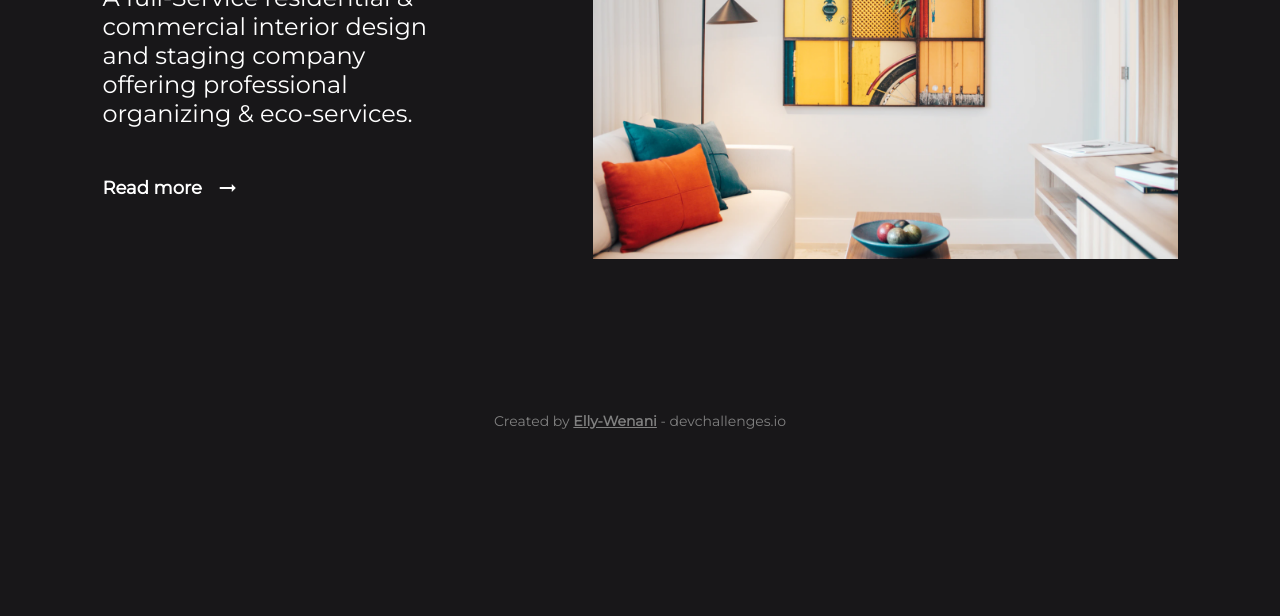
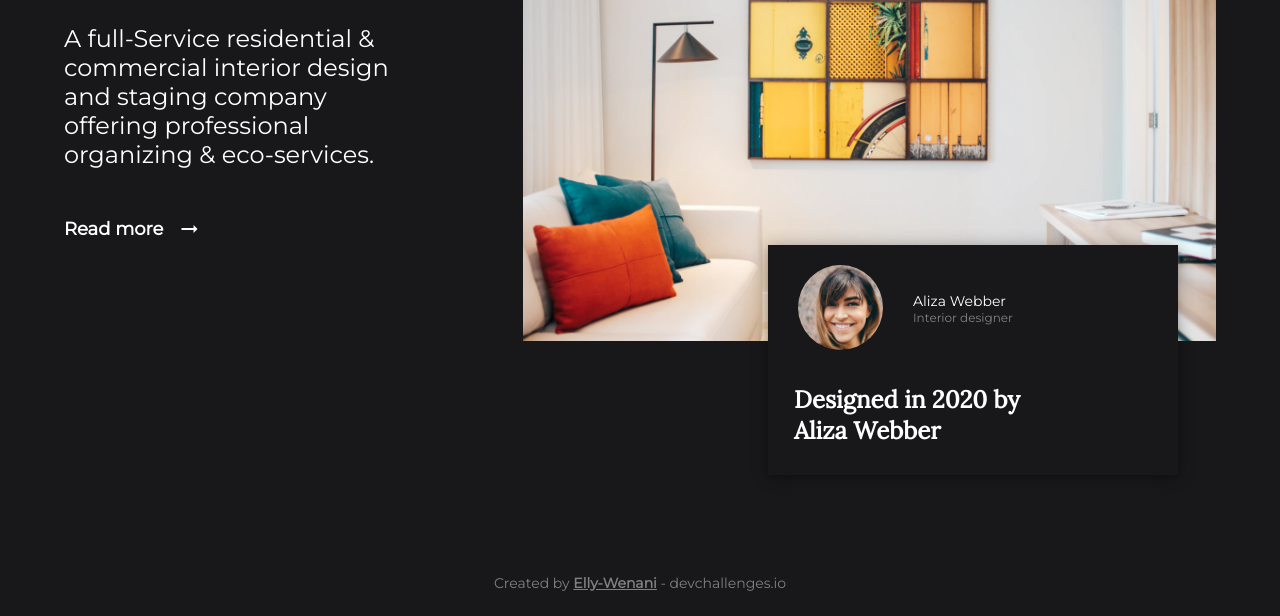
Before and after one commit to Elly-Wenani/Interior-Consultant, a plain HTML site: page index.html in a window 1280 px wide. Shown: the part 410-1026 px from the top of the page. Before the commit the page ends 864 px from the top, so only its background shows below. Drawn offline with nearby package versions, Linux system fonts and the light colour scheme.

Commit message:
Created designer profile

```diff
--- a/css/style.css
+++ b/css/style.css
@@ -48,14 +48,14 @@ body {
 }
 
 .left-container {
-  margin-left: 8%;
+  margin-left: 5%;
   width: 40%;
 }
 
 .right-container {
   width: 60%;
   display: flex;
-  margin-right: 8%;
+  margin-right: 5%;
 }
 
 .logo-head {
@@ -93,14 +93,13 @@ body {
   width: 100%;
   display: flex;
   margin-top: 153px;
-  margin-bottom: 100px;
   align-items: center;
 }
 
 .text-container {
   width: 30%;
-  margin-left: 8%;
-  margin-right: 132px;
+  margin-left: 5%;
+  margin-right: 100px;
 }
 
 .text-container h2 {
@@ -138,7 +137,7 @@ body {
 
 .image-container {
   width: 70%;
-  margin-right: 8%;
+  margin-right: 5%;
 }
 
 .text-container h2,
@@ -149,6 +148,73 @@ h4 {
 
 .image-container img {
   width: 100%;
+}
+
+/* Profile container */
+
+.profile-details-container {
+  color: var(--white);
+  background-color: var(--background);
+  height: 230px;
+  width: 410px;
+  margin: -100px 0 50px 0;
+  box-shadow: rgba(0, 0, 0, 0.12) 0px 2px 4px 0px,
+    rgba(0, 0, 0, 0.32) 0px 2px 16px 0px;
+}
+
+.profile-container {
+  display: flex;
+}
+
+.left-profile-container {
+  width: 60%;
+}
+
+.right-profile-container {
+  width: 40%;
+}
+
+.profile-details {
+  display: flex;
+  align-items: center;
+}
+
+.image img {
+  height: 85px;
+  width: 85px;
+  border-radius: 50%;
+  margin: 20px 0 0 30px;
+}
+
+.profile-text-details {
+  margin: 20px 0 0 30px;
+  align-items: center;
+}
+
+.profile-text-details h2 {
+  font-family: var(--font-Montserrat);
+  font-style: normal;
+  font-weight: 500;
+  font-size: 14px;
+  line-height: 17px;
+}
+
+.profile-text-details h3 {
+  font-family: var(--font-Montserrat);
+  font-style: normal;
+  font-weight: 500;
+  font-size: 12px;
+  line-height: 15px;
+  color: #828282;
+}
+
+.design-by h2 {
+  margin: 30px 150px 0 26px;
+  font-family: var(--font-Lora);
+  font-style: normal;
+  font-weight: bold;
+  font-size: 24px;
+  line-height: 31px;
 }
 
 /* Footer section */
--- a/index.html
+++ b/index.html
@@ -41,6 +41,30 @@
         </div>
     </div>
 
+    <!-- Profile container -->
+    <div class="profile-container">
+        <div class="left-profile-container">
+
+        </div>
+
+        <div class="right-profile-container">
+            <div class="profile-details-container">
+                <div class="profile-details">
+                    <div class="image">
+                        <img src="images/photo2.png" alt="Aliza Webber">
+                    </div>
+                    <div class="profile-text-details">
+                        <h2>Aliza Webber</h2>
+                        <h3>Interior designer</h3>
+                    </div>
+                </div>
+                <div class="design-by">
+                    <h2>Designed in 2020 by Aliza Webber</h2>
+                </div>
+            </div>
+        </div>
+    </div>
+
     <footer>
         <div class="design-by">
             <p>Created by <a href="https://github.com/elly-wenani" target="_blank">Elly-Wenani</a> - devchallenges.io
```
